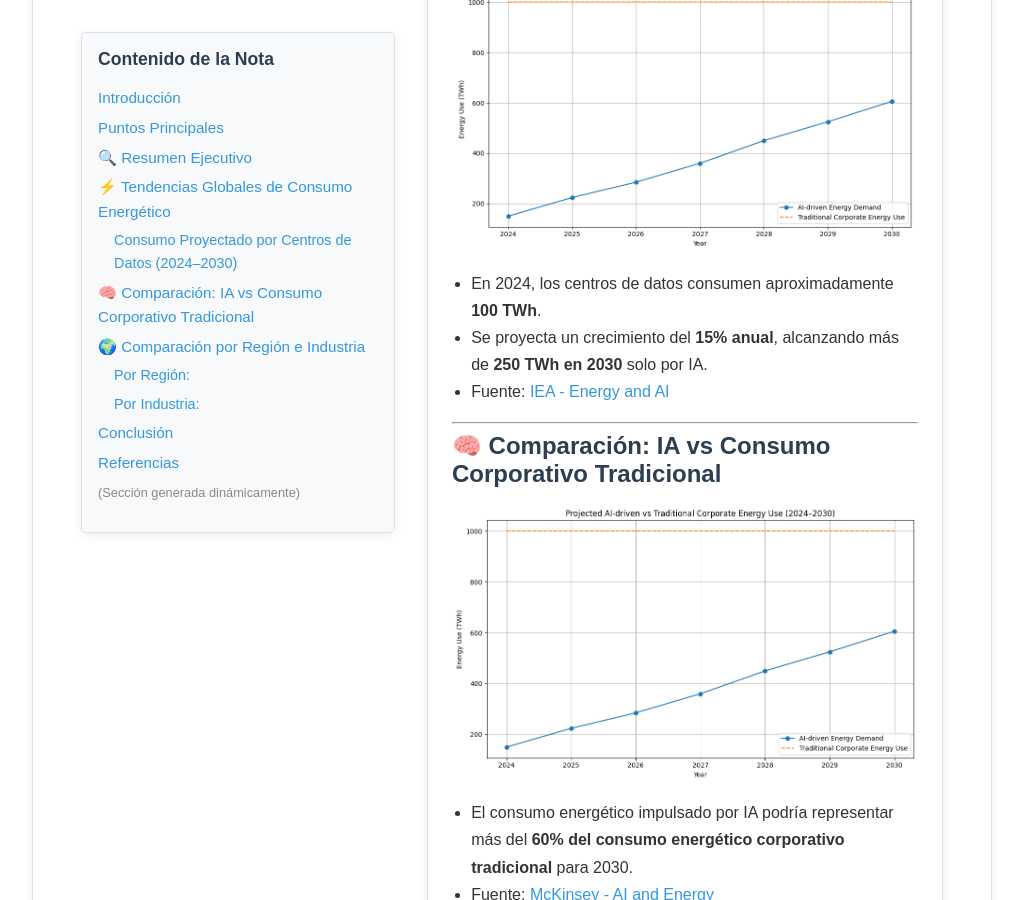
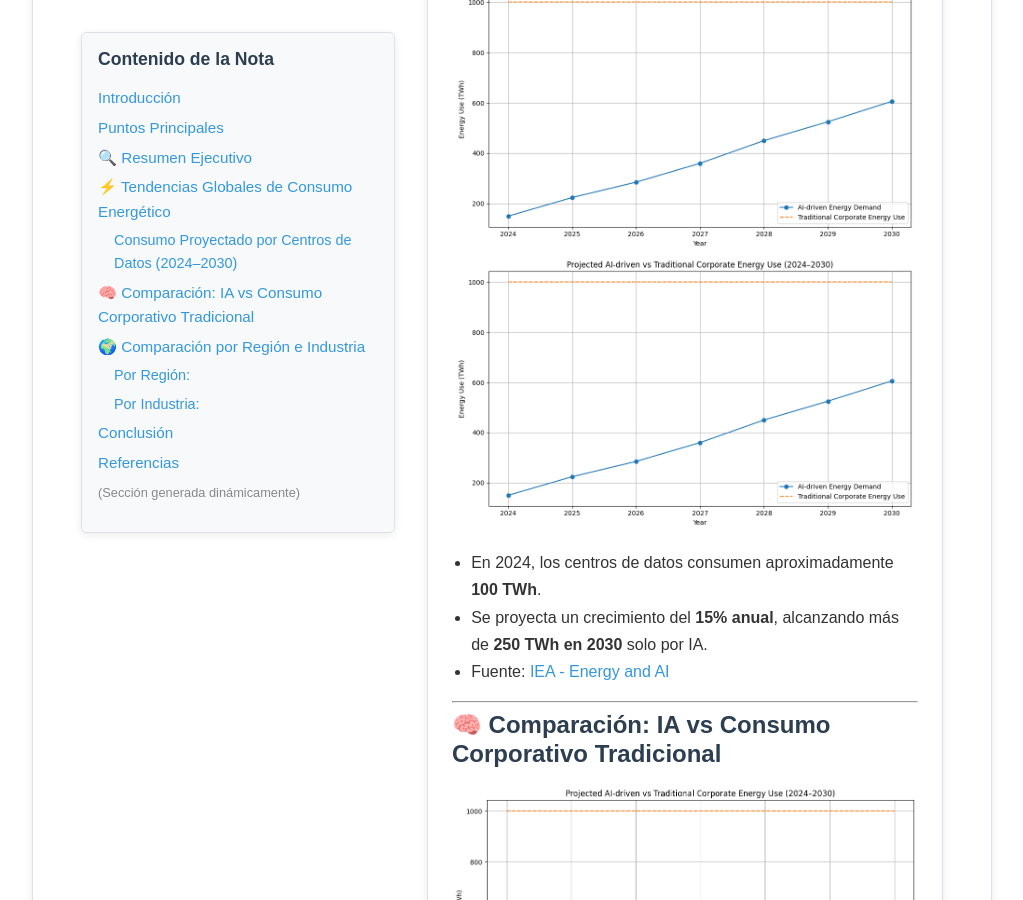
Before and after one commit to ArnulfoPerez/impacto_ai, a Jekyll site: the page built from _notes/informe_IA_consumo_energetico.md, in a window 1280 px wide and 900 px high, scrolled down 2099 px. Shown: the whole window, without its empty margins (128-1151 px from the left). Built offline with Jekyll 4.4.1, drawn with Linux system fonts in a browser that asks for light colours.

Commit message:
Update informe_IA_consumo_energetico.md
testing

```diff
--- a/_notes/informe_IA_consumo_energetico.md
+++ b/_notes/informe_IA_consumo_energetico.md
@@ -50,6 +50,8 @@ El crecimiento acelerado de la inteligencia artificial (IA), especialmente en ce
 ### Consumo Proyectado por Centros de Datos (2024–2030)
 
 ![Tendencia de Consumo Energético](/assets/images/grafico_consumo_centros_datos.png)
+<img src="{{ '/assets/images/' | relative_url }}grafico_consumo_centros_datos.png" alt="Tendencia de Consumo Energético" />
+
 - En 2024, los centros de datos consumen aproximadamente **100 TWh**.
 - Se proyecta un crecimiento del **15% anual**, alcanzando más de **250 TWh en 2030** solo por IA.
 - Fuente: [IEA - Energy and AI](https://www.iea.org/reports/data-centres-and-data-transmission-networks)
```
